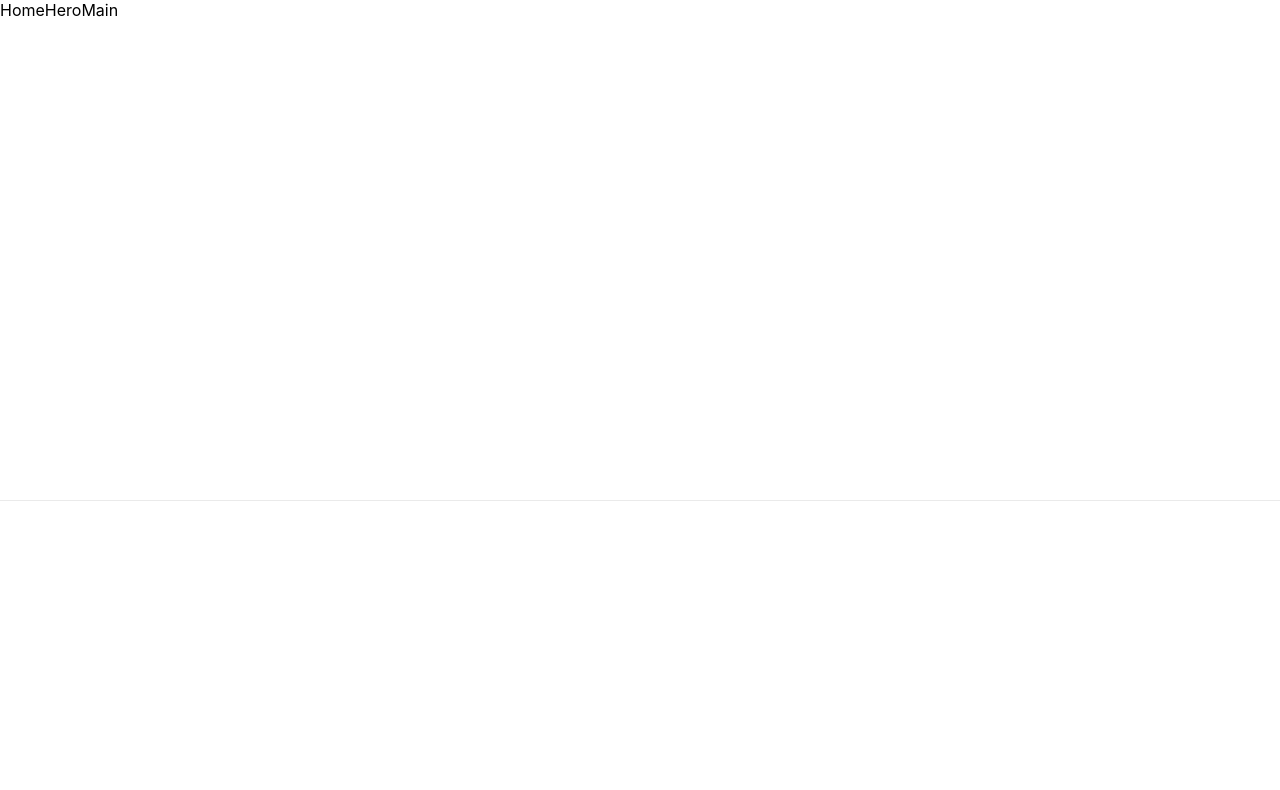
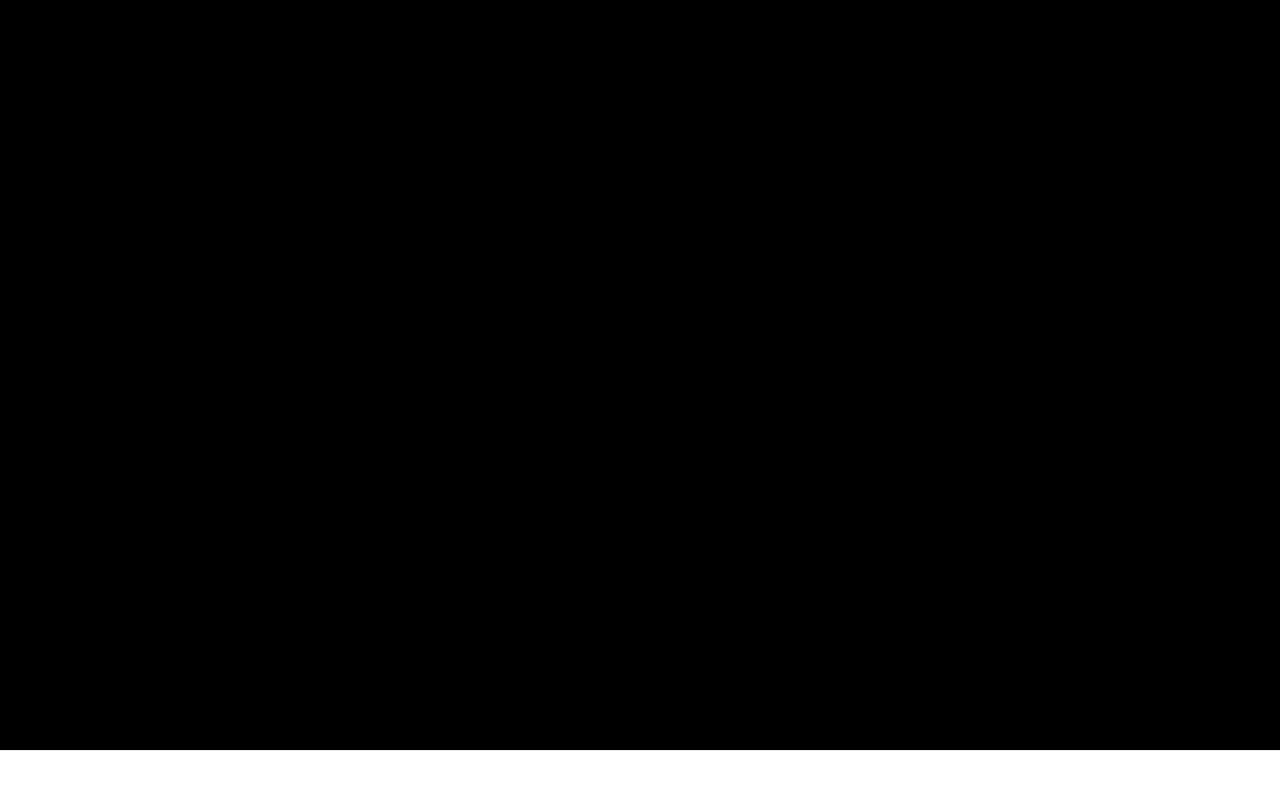
Before and after one commit to debdevs/business-presentation-site, a Next.js app: page / in a window 1280 px wide. Shown: the top 790 px of the page. Built offline with nearby package versions, Linux system fonts and the light colour scheme.

Commit message:
add base styling for hero container

```diff
--- a/components/UI/templates/HomeHeroMain/HomeHeroMain.js
+++ b/components/UI/templates/HomeHeroMain/HomeHeroMain.js
@@ -6,7 +6,9 @@ import styles from './HomeHeroMain.module.css'
 
 const HomeHeroMain = () => {
   return (
-    <div className={styles.hero_container}> HomeHeroMain</div>
+    <div className={styles.hero_container}>
+      <div className={`${styles.hero_content_container} ${"padding_base"}`}></div>
+       </div>
   )
 }
 
--- a/components/UI/templates/HomeHeroMain/HomeHeroMain.module.css
+++ b/components/UI/templates/HomeHeroMain/HomeHeroMain.module.css
@@ -1,5 +1,16 @@
 .hero_container {
     background:white;
-    height:500px;
+    height:100vh;
+    max-height:750px;
+    width:100%;
+    display: flex;
+    align-items: center;
+    justify-content: center;
+}
+
+.hero_content_container{
+
+    background:black;
+    height: 100%;
     width:100%;
 }
--- a/styles/globals.css
+++ b/styles/globals.css
@@ -1,3 +1,5 @@
+@import url('https://fonts.googleapis.com/css2?family=Poppins:wght@700&display=swap');
+
 html,
 body {
   padding: 0;
@@ -14,7 +16,9 @@ a {
 * {
   box-sizing: border-box;
 }
-
+.padding_base{
+  max-width: 120rem;
+}
 @media (prefers-color-scheme: dark) {
   html {
     color-scheme: dark;
```
